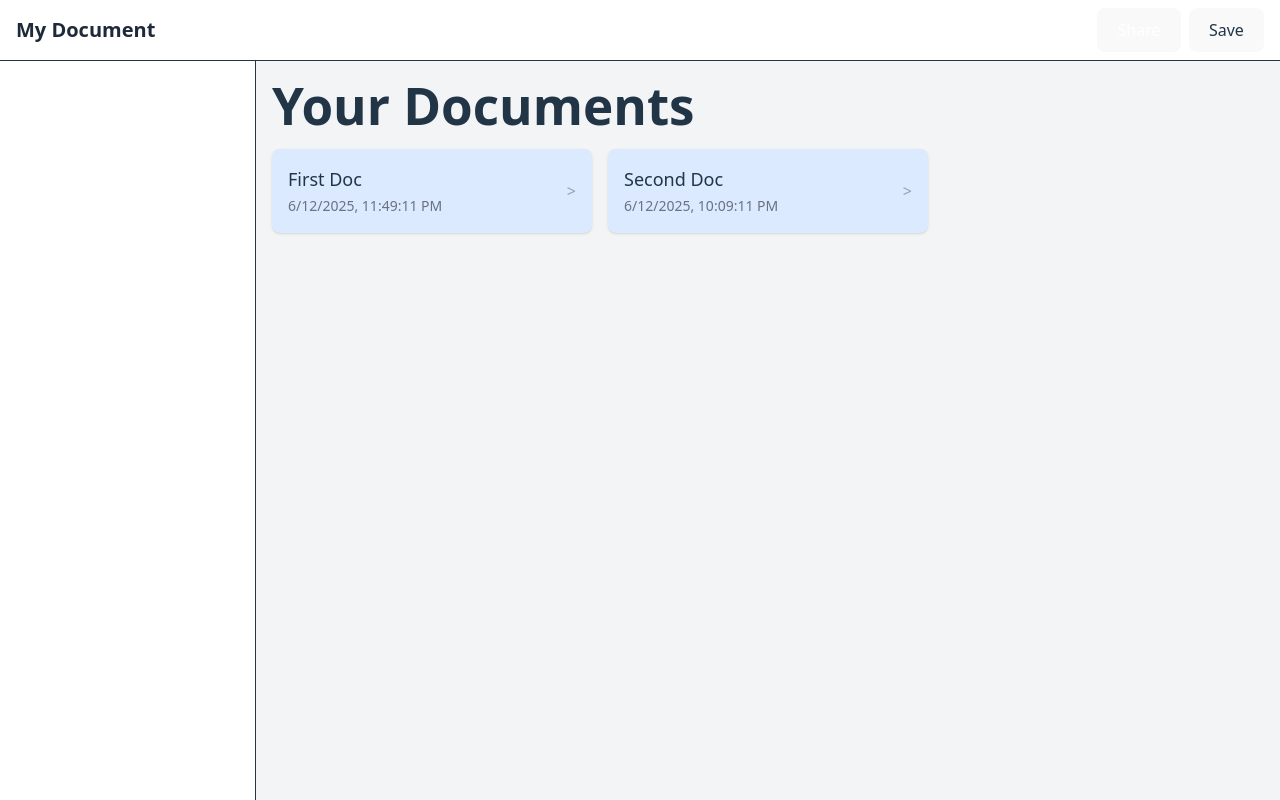
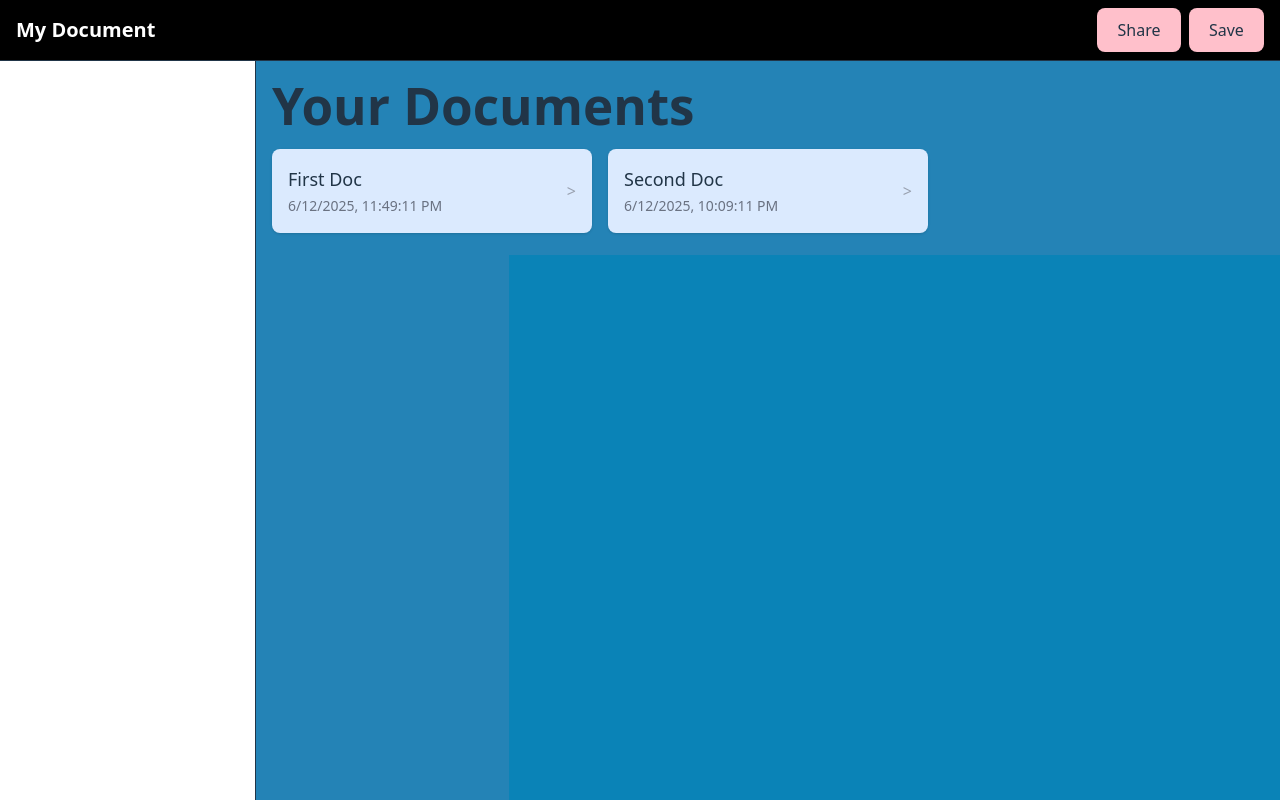
Before and after one commit to T-Fluffy/editor, a React (Vite) app: page / in a window 1280 px wide. Built offline with nearby package versions, Linux system fonts and the light colour scheme.

Commit message:
Layout button pink

```diff
--- a/src/presentation/layout/AppLayout.tsx
+++ b/src/presentation/layout/AppLayout.tsx
@@ -4,12 +4,12 @@ interface Props { children: ReactNode; }
 
 export default function AppLayout({ children }: Props) {
   return (
-    <div className="w-screen h-screen flex flex-col bg-gray-100">
-      <header className="flex items-center justify-between bg-white px-4 py-2 border-b">
-        <h2 className="text-xl font-semibold text-gray-800">My Document</h2>
+    <div className="w-screen h-screen flex flex-col bg-sky-500/50">
+      <header className="flex items-center justify-between bg-black px-4 py-2 border-b">
+        <h2 className="text-xl font-semibold text-white">My Document</h2>
         <div className="flex space-x-2">
-          <button className="px-3 py-1 text-sm bg-blue-500 text-white rounded hover:bg-blue-600">Share</button>
-          <button className="px-3 py-1 text-sm bg-white border rounded hover:bg-gray-50">Save</button>
+          <button style={{ backgroundColor: 'pink' }} className="px-3 py-1 text-sm border rounded hover:bg-blue-600">Share</button>
+          <button style={{ backgroundColor: 'pink' }} className="px-3 py-1 text-sm border rounded hover:bg-gray-50">Save</button>
         </div>
       </header>
 
```
